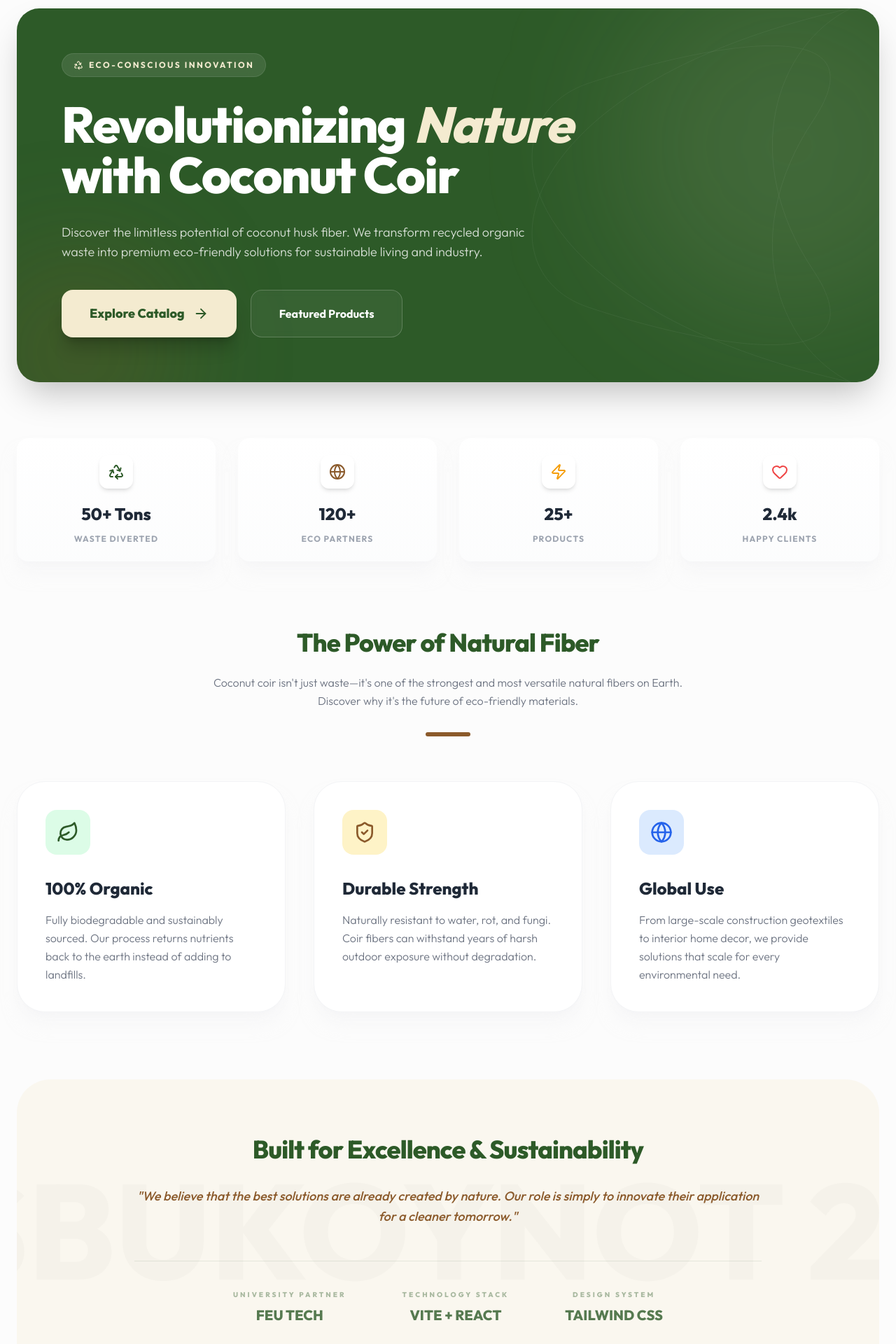
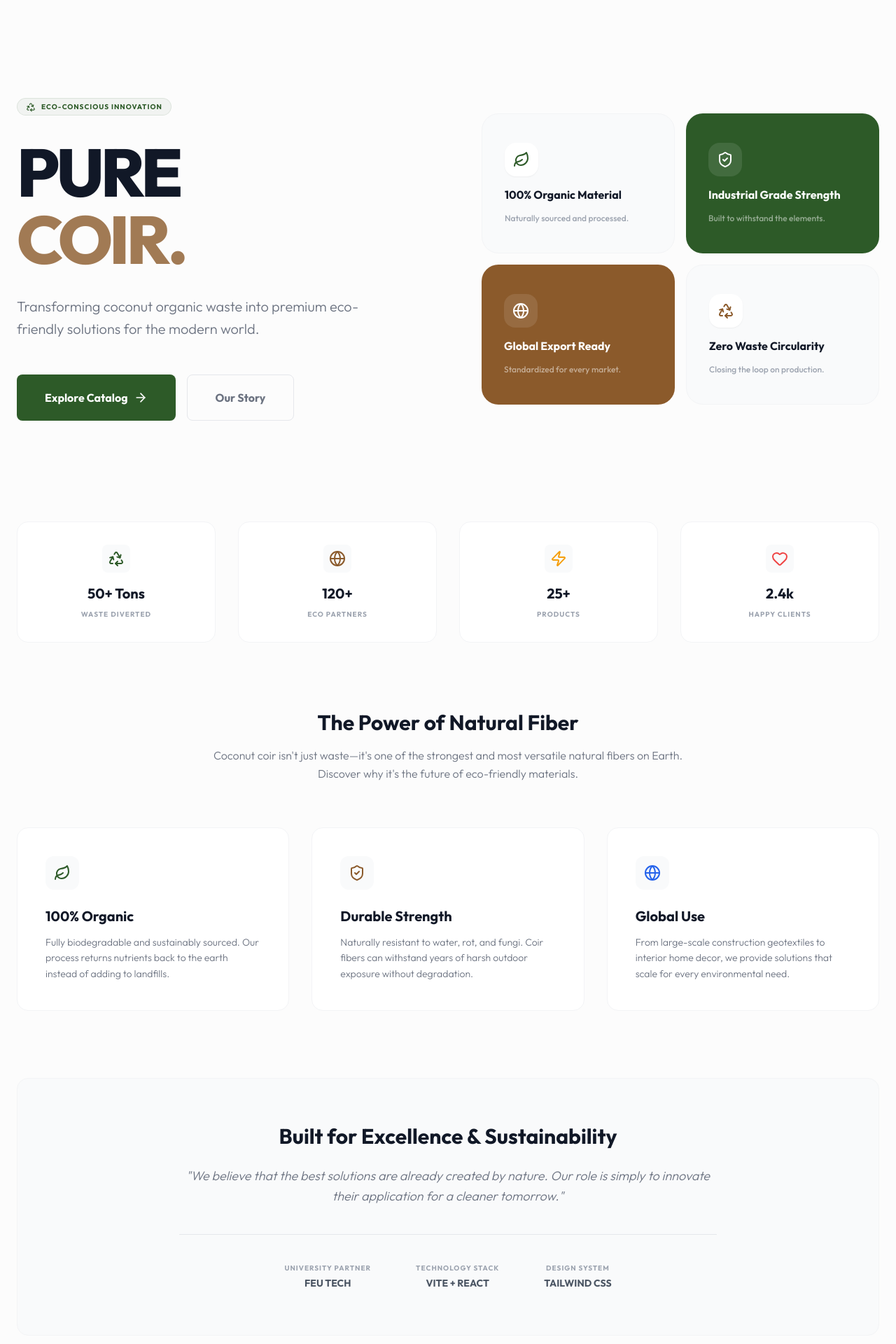
Before and after one commit to NesBukoYNot/nesbukoynot.github.io, a React (Vite) app: page /#/ in a window 1280 px wide. Shown: the part 100-2020 px from the top of the page at 70% size. Built offline with nearby package versions, Linux system fonts and the light colour scheme.

Commit message:
feat: implement modern bento-grid hero layout without imagery [Audit Time: 2026-03-16 19:29:22]

```diff
--- a/src/pages/Home.jsx
+++ b/src/pages/Home.jsx
@@ -3,36 +3,60 @@ import { Link } from 'react-router-dom';
 
 const Home = () => {
     return (
-        <div className="page-container">
-            <section className="relative overflow-hidden rounded-[2rem] bg-primary text-white px-6 py-16 md:p-16 mb-12 md:mb-20 shadow-2xl min-h-[500px] flex items-center">
-                <div className="relative z-10 max-w-3xl text-left">
-                    <div className="inline-flex items-center gap-2 px-4 py-2 rounded-full bg-white/10 text-accent text-xs font-bold mb-8 backdrop-blur-md border border-white/10 uppercase tracking-[0.2em]">
+        <div className="pt-8 max-w-7xl mx-auto px-6">
+            <section className="py-12 md:py-24 mb-12 flex flex-col lg:flex-row items-center gap-16 lg:gap-24">
+                {/* Left Side: Editorial Typography */}
+                <div className="flex-1 text-left space-y-8">
+                    <div className="inline-flex items-center gap-2 px-3 py-1 rounded-full bg-primary/5 text-primary text-[10px] font-bold border border-primary/10 uppercase tracking-widest">
                         <Recycle size={14} /> Eco-Conscious Innovation
                     </div>
-                    <h1 className="text-4xl sm:text-5xl md:text-7xl font-black mb-8 leading-[1.1] tracking-tight">
-                        Revolutionizing <span className="text-accent italic">Nature</span> with Coconut Coir
+                    <h1 className="text-5xl md:text-8xl font-black text-gray-900 leading-[0.95] tracking-tighter">
+                        PURE <br />
+                        <span className="text-secondary opacity-80">COIR.</span>
                     </h1>
-                    <p className="text-base md:text-lg opacity-80 mb-10 leading-relaxed font-light max-w-2xl">
-                        Discover the limitless potential of coconut husk fiber. We transform recycled organic waste into premium eco-friendly solutions for sustainable living and industry.
+                    <p className="text-xl text-gray-500 leading-relaxed max-w-lg font-light">
+                        Transforming coconut organic waste into premium eco-friendly solutions for the modern world.
                     </p>
-                    <div className="flex flex-col sm:flex-row gap-4 sm:gap-5">
-                        <Link to="/products" className="group flex items-center justify-center gap-3 bg-accent text-primary px-8 py-4 md:px-10 md:py-5 rounded-2xl font-black text-lg transition-all hover:scale-105 hover:bg-white active:scale-95 shadow-xl shadow-black/20">
-                            Explore Catalog <ArrowRight size={22} className="group-hover:translate-x-1 transition-transform" />
+                    <div className="flex flex-col sm:flex-row gap-4 pt-4">
+                        <Link to="/products" className="flex items-center justify-center gap-2 bg-primary text-white px-10 py-5 rounded-lg font-bold transition-all hover:bg-primary-dark">
+                            Explore Catalog <ArrowRight size={20} />
                         </Link>
-                        <Link to="/storefront" className="flex items-center justify-center gap-3 bg-white/5 hover:bg-white/10 border border-white/20 backdrop-blur-sm px-8 py-4 md:px-10 md:py-5 rounded-2xl font-bold transition-all active:scale-95">
-                            Featured Products
+                        <Link to="/about" className="flex items-center justify-center gap-2 border border-gray-200 px-10 py-5 rounded-lg font-bold text-gray-500 hover:bg-gray-50">
+                            Our Story
                         </Link>
                     </div>
                 </div>
 
-                <div className="absolute top-[-10%] right-[-10%] w-[500px] h-[500px] bg-accent/10 rounded-full blur-[100px] pointer-events-none"></div>
-                <div className="absolute bottom-[-20%] left-[-5%] w-[300px] h-[300px] bg-secondary/20 rounded-full blur-[80px] pointer-events-none"></div>
-
-                <div className="absolute right-0 bottom-0 top-0 w-1/2 opacity-10 pointer-events-none hidden lg:block">
-                    <svg viewBox="0 0 500 500" className="w-full h-full stroke-white fill-none stroke-[0.5]">
-                        <path d="M500,500 C400,450 350,300 450,150 C550,0 300,50 150,100 C0,150 50,400 500,500" />
-                        <path d="M500,0 C400,50 350,200 450,350 C550,500 300,450 150,400 C0,350 50,100 500,0" />
-                    </svg>
+                {/* Right Side: Bento Benefits Grid (No Image) */}
+                <div className="flex-1 w-full grid grid-cols-2 gap-4">
+                    <div className="bg-gray-50 p-8 rounded-3xl space-y-4 border border-gray-100 flex flex-col justify-center min-h-[200px]">
+                        <div className="w-12 h-12 bg-white rounded-2xl flex items-center justify-center shadow-sm text-primary">
+                            <Leaf size={24} />
+                        </div>
+                        <h3 className="font-bold text-gray-900 leading-tight">100% Organic Material</h3>
+                        <p className="text-xs text-gray-400 font-medium">Naturally sourced and processed.</p>
+                    </div>
+                    <div className="bg-primary p-8 rounded-3xl space-y-4 text-white flex flex-col justify-center min-h-[200px]">
+                        <div className="w-12 h-12 bg-white/10 rounded-2xl flex items-center justify-center text-white">
+                            <ShieldCheck size={24} />
+                        </div>
+                        <h3 className="font-bold leading-tight">Industrial Grade Strength</h3>
+                        <p className="text-xs text-white/50 font-medium">Built to withstand the elements.</p>
+                    </div>
+                    <div className="bg-secondary p-8 rounded-3xl space-y-4 text-white flex flex-col justify-center min-h-[200px]">
+                        <div className="w-12 h-12 bg-white/10 rounded-2xl flex items-center justify-center text-white">
+                            <Globe size={24} />
+                        </div>
+                        <h3 className="font-bold leading-tight">Global Export Ready</h3>
+                        <p className="text-xs text-white/50 font-medium">Standardized for every market.</p>
+                    </div>
+                    <div className="bg-gray-50 p-8 rounded-3xl space-y-4 border border-gray-100 flex flex-col justify-center min-h-[200px]">
+                        <div className="w-12 h-12 bg-white rounded-2xl flex items-center justify-center shadow-sm text-secondary">
+                            <Recycle size={24} />
+                        </div>
+                        <h3 className="font-bold text-gray-900 leading-tight">Zero Waste Circularity</h3>
+                        <p className="text-xs text-gray-400 font-medium">Closing the loop on production.</p>
+                    </div>
                 </div>
             </section>
 
@@ -43,84 +67,79 @@ const Home = () => {
                     { label: "Products", val: "25+", icon: <Zap className="text-amber-500" /> },
                     { label: "Happy Clients", val: "2.4k", icon: <Heart className="text-red-500" /> },
                 ].map((stat, i) => (
-                    <div key={i} className="card p-6 flex flex-col items-center text-center gap-3 border-none shadow-xl shadow-gray-100/50 bg-gradient-to-b from-white to-gray-50/50">
-                        <div className="w-12 h-12 rounded-xl bg-white shadow-md flex items-center justify-center mb-2">
+                    <div key={i} className="bg-white border border-gray-100 p-8 rounded-2xl flex flex-col items-center text-center gap-2">
+                        <div className="w-10 h-10 rounded-lg bg-gray-50 flex items-center justify-center mb-2">
                             {stat.icon}
                         </div>
-                        <div className="text-2xl font-black text-gray-800">{stat.val}</div>
-                        <div className="text-xs font-bold text-gray-400 uppercase tracking-widest">{stat.label}</div>
+                        <div className="text-xl font-bold text-gray-900">{stat.val}</div>
+                        <div className="text-[10px] font-bold text-gray-400 uppercase tracking-widest">{stat.label}</div>
                     </div>
                 ))}
             </section>
 
             <section className="mb-24">
                 <div className="text-center max-w-2xl mx-auto mb-16">
-                    <h2 className="text-4xl font-black text-primary mb-6 tracking-tight">The Power of Natural Fiber</h2>
+                    <h2 className="text-3xl font-bold text-gray-900 mb-4">The Power of Natural Fiber</h2>
                     <p className="text-gray-500 font-light leading-relaxed">
                         Coconut coir isn't just waste—it's one of the strongest and most versatile natural fibers on Earth. Discover why it's the future of eco-friendly materials.
                     </p>
-                    <div className="w-16 h-1.5 bg-secondary mx-auto mt-8 rounded-full"></div>
                 </div>
 
-                <div className="grid md:grid-cols-3 gap-10">
-                    <div className="group bg-white p-10 rounded-[2.5rem] shadow-xl shadow-gray-100/50 border border-gray-100 hover:border-primary/20 transition-all hover:shadow-2xl hover:-translate-y-2">
-                        <div className="w-16 h-16 bg-green-100 text-primary rounded-2xl flex items-center justify-center mb-8 group-hover:bg-primary group-hover:text-white transition-colors">
-                            <Leaf size={32} />
+                <div className="grid md:grid-cols-3 gap-8">
+                    <div className="bg-white p-10 rounded-2xl border border-gray-100">
+                        <div className="w-12 h-12 bg-gray-50 text-primary rounded-xl flex items-center justify-center mb-6">
+                            <Leaf size={24} />
                         </div>
-                        <h3 className="text-2xl font-black mb-4 text-gray-800">100% Organic</h3>
-                        <p className="text-gray-500 font-light leading-relaxed">
+                        <h3 className="text-xl font-bold mb-3 text-gray-900">100% Organic</h3>
+                        <p className="text-gray-500 text-sm font-light leading-relaxed">
                             Fully biodegradable and sustainably sourced. Our process returns nutrients back to the earth instead of adding to landfills.
                         </p>
                     </div>
 
-                    <div className="group bg-white p-10 rounded-[2.5rem] shadow-xl shadow-gray-100/50 border border-gray-100 hover:border-secondary/20 transition-all hover:shadow-2xl hover:-translate-y-2">
-                        <div className="w-16 h-16 bg-amber-100 text-secondary rounded-2xl flex items-center justify-center mb-8 group-hover:bg-secondary group-hover:text-white transition-colors">
-                            <ShieldCheck size={32} />
+                    <div className="bg-white p-10 rounded-2xl border border-gray-100">
+                        <div className="w-12 h-12 bg-gray-50 text-secondary rounded-xl flex items-center justify-center mb-6">
+                            <ShieldCheck size={24} />
                         </div>
-                        <h3 className="text-2xl font-black mb-4 text-gray-800">Durable Strength</h3>
-                        <p className="text-gray-500 font-light leading-relaxed">
+                        <h3 className="text-xl font-bold mb-3 text-gray-900">Durable Strength</h3>
+                        <p className="text-gray-500 text-sm font-light leading-relaxed">
                             Naturally resistant to water, rot, and fungi. Coir fibers can withstand years of harsh outdoor exposure without degradation.
                         </p>
                     </div>
 
-                    <div className="group bg-white p-10 rounded-[2.5rem] shadow-xl shadow-gray-100/50 border border-gray-100 hover:border-blue-200 transition-all hover:shadow-2xl hover:-translate-y-2">
-                        <div className="w-16 h-16 bg-blue-100 text-blue-600 rounded-2xl flex items-center justify-center mb-8 group-hover:bg-blue-600 group-hover:text-white transition-colors">
-                            <Globe size={32} />
+                    <div className="bg-white p-10 rounded-2xl border border-gray-100">
+                        <div className="w-12 h-12 bg-gray-50 text-blue-600 rounded-xl flex items-center justify-center mb-6">
+                            <Globe size={24} />
                         </div>
-                        <h3 className="text-2xl font-black mb-4 text-gray-800">Global Use</h3>
-                        <p className="text-gray-500 font-light leading-relaxed">
+                        <h3 className="text-xl font-bold mb-3 text-gray-900">Global Use</h3>
+                        <p className="text-gray-500 text-sm font-light leading-relaxed">
                             From large-scale construction geotextiles to interior home decor, we provide solutions that scale for every environmental need.
                         </p>
                     </div>
                 </div>
             </section>
 
-            <section className="bg-accent/30 rounded-[3rem] p-10 md:p-20 text-center relative overflow-hidden">
-                <div className="relative z-10 max-w-4xl mx-auto">
-                    <h2 className="text-4xl font-black text-primary mb-8 tracking-tight">Built for Excellence & Sustainability</h2>
-                    <p className="text-lg text-secondary font-medium mb-12 italic leading-relaxed">
+            <section className="bg-gray-50 rounded-2xl p-12 md:p-16 text-center border border-gray-100">
+                <div className="max-w-3xl mx-auto">
+                    <h2 className="text-3xl font-bold text-gray-900 mb-6">Built for Excellence & Sustainability</h2>
+                    <p className="text-lg text-gray-500 font-light mb-10 italic leading-relaxed">
                         "We believe that the best solutions are already created by nature. Our role is simply to innovate their application for a cleaner tomorrow."
                     </p>
 
                     {/* Project Metadata Section: Displays technical and academic context */}
-                    <div className="pt-10 border-t border-primary/10 flex flex-wrap justify-center gap-10 md:gap-20">
-                        <div className="flex flex-col items-center gap-2">
-                            <span className="text-[10px] uppercase tracking-[0.3em] font-black text-primary/40">University Partner</span>
-                            <div className="text-xl font-black text-primary/80">FEU TECH</div>
+                    <div className="pt-10 border-t border-gray-200 flex flex-wrap justify-center gap-10 md:gap-16">
+                        <div className="flex flex-col items-center gap-1">
+                            <span className="text-[10px] uppercase tracking-widest font-bold text-gray-400">University Partner</span>
+                            <div className="text-sm font-bold text-gray-600">FEU TECH</div>
                         </div>
-                        <div className="flex flex-col items-center gap-2">
-                            <span className="text-[10px] uppercase tracking-[0.3em] font-black text-primary/40">Technology Stack</span>
-                            <div className="text-xl font-black text-primary/80">VITE + REACT</div>
+                        <div className="flex flex-col items-center gap-1">
+                            <span className="text-[10px] uppercase tracking-widest font-bold text-gray-400">Technology Stack</span>
+                            <div className="text-sm font-bold text-gray-600">VITE + REACT</div>
                         </div>
-                        <div className="flex flex-col items-center gap-2">
-                            <span className="text-[10px] uppercase tracking-[0.3em] font-black text-primary/40">Design System</span>
-                            <div className="text-xl font-black text-primary/80">TAILWIND CSS</div>
+                        <div className="flex flex-col items-center gap-1">
+                            <span className="text-[10px] uppercase tracking-widest font-bold text-gray-400">Design System</span>
+                            <div className="text-sm font-bold text-gray-600">TAILWIND CSS</div>
                         </div>
                     </div>
-                </div>
-
-                <div className="absolute top-1/2 left-1/2 -translate-x-1/2 -translate-y-1/2 text-[15vw] font-black text-black/[0.02] whitespace-nowrap pointer-events-none select-none">
-                    NESBUKOYNOT 2026
                 </div>
             </section>
         </div>
```
